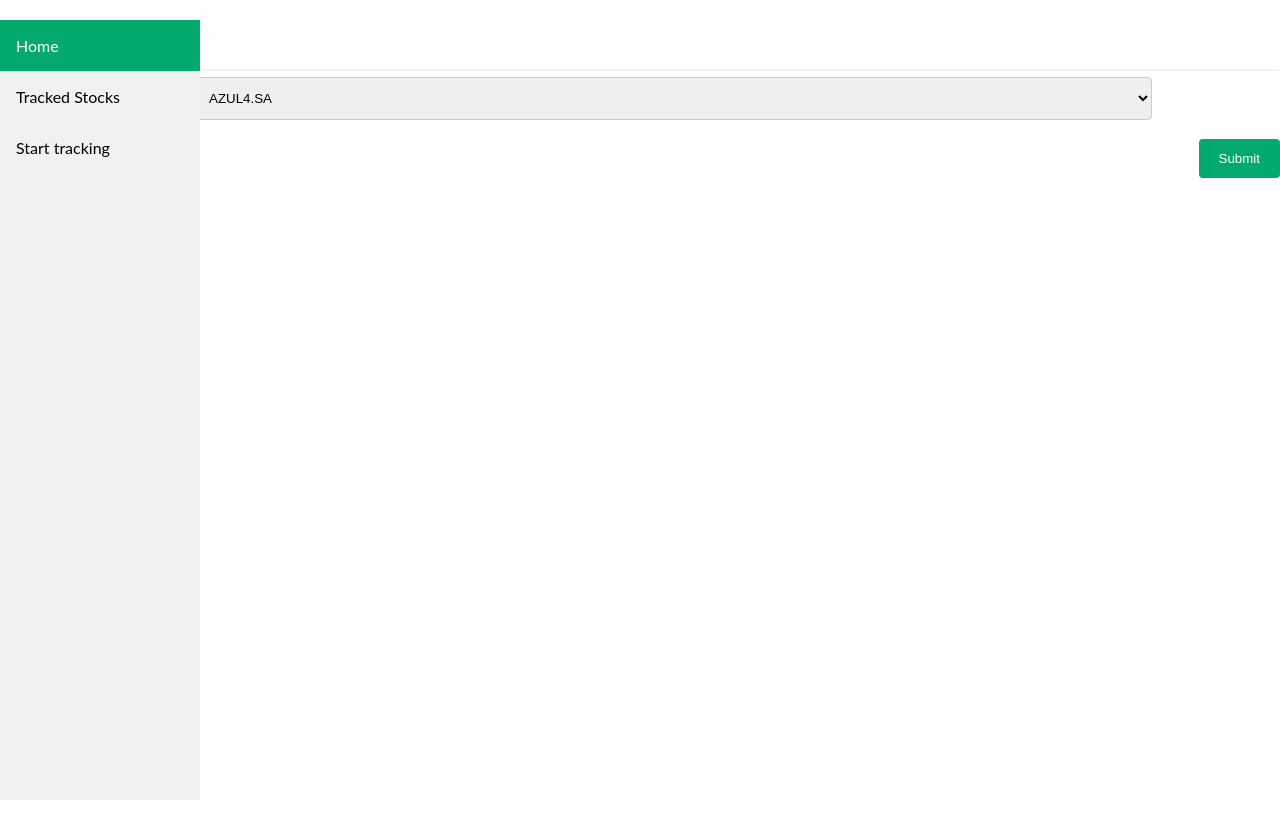
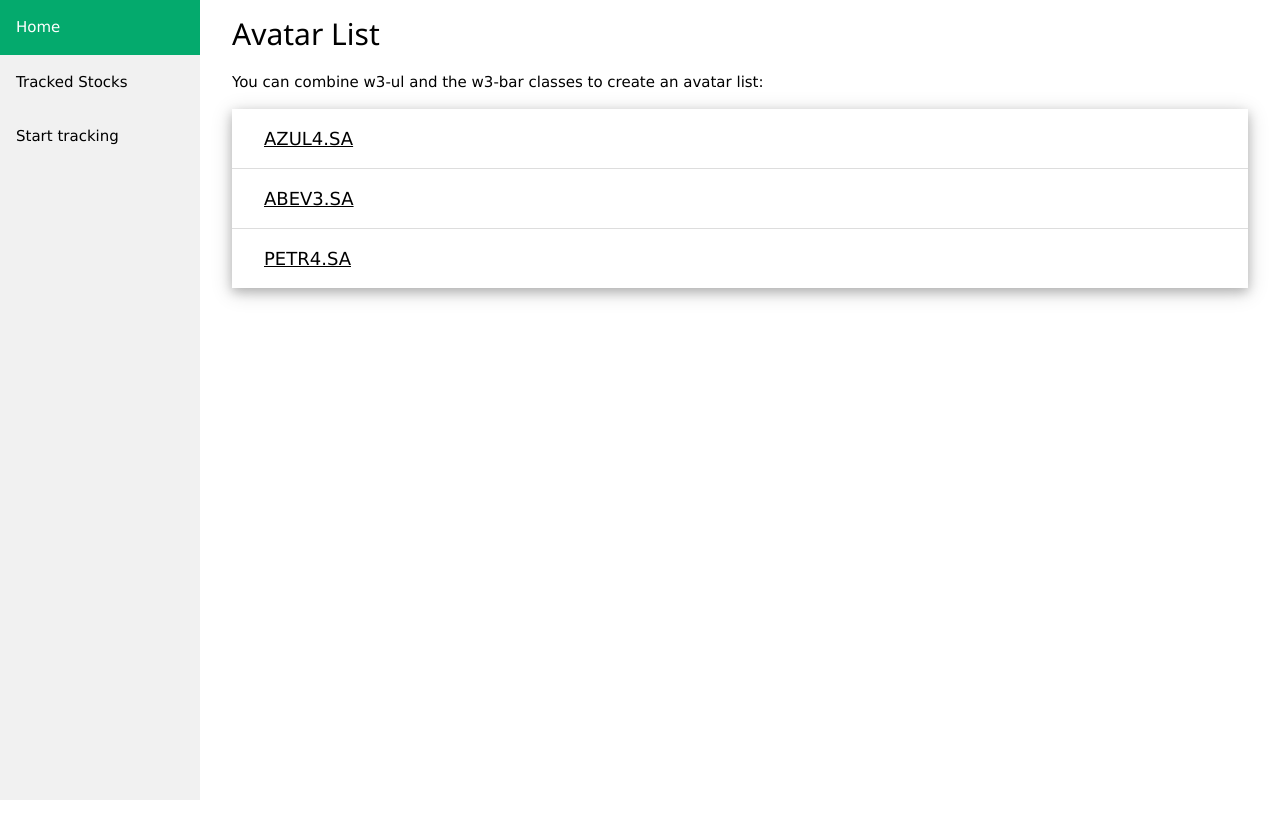
Before and after one commit to andreluiz27/b3-tracker, a Django app: page /tracker_app/tracking-forms in a window 1280 px wide. Shown: the top 819 px of the page. Run offline with Django 4.2, Linux system fonts and the light colour scheme; data comes from the database, SQL or seed files in the repository; both versions use the stored data as it was after the commit; parts of the project's set-up code (start-up, migrations or seed data) failed here and were passed over.

Commit message:
I made a list of all tracked stocks. Now I'm trying to show a particular stock

```diff
--- a/tracker_app/templates/tracker_app/stocks.html
+++ b/tracker_app/templates/tracker_app/stocks.html
@@ -1,9 +1,27 @@
 {% block content %}
-  {% include 'tracker_app/index.html' %}
-  <div class="content">
-    <h2>Responsive Sidebar Example</h2>
-    <p>This example use media queries to transform the sidebar to a top navigation bar when the screen size is 700px or less.</p>
-    <p>We have also added a media query for screens that are 400px or less, which will vertically stack and center the navigation links.</p>
-    <h3>Resize the browser window to see the effect.</h3>
-  </div>
+    {% include 'tracker_app/index.html' %}
+    <div class="content">
+        <!DOCTYPE html>
+        <html>
+            <title>W3.CSS</title>
+            <meta name="viewport" content="width=device-width, initial-scale=1">
+            <link rel="stylesheet" href="https://www.w3schools.com/w3css/4/w3.css">
+            <body>
+                <div class="w3-container">
+                    <h2>Avatar List</h2>
+                    <p>You can combine w3-ul and the w3-bar classes to create an avatar list:</p>
+                    <ul class="w3-ul w3-card-4">
+                        {% for symbol in symbols %}
+                            <li class="w3-bar">
+                                <div class="w3-bar-item">
+                                    <a href="{% url 'trackedstock' stock_symbol=symbol  %}"><span class="w3-large">{{ symbol }}</span></a>
+                                    <br>
+                                </div>
+                            </li>
+                        {% endfor %}
+                    </ul>
+                </div>
+            </body>
+        </html>
+    </div>
 {% endblock %}
--- a/tracker_app/templates/tracker_app/tracking_forms.html
+++ b/tracker_app/templates/tracker_app/tracking_forms.html
@@ -1,6 +1,6 @@
 {% block content %}
     {% include 'tracker_app/index.html' %}
-  <!DOCTYPE html>
+    <div class="content">
         <html>
             <head>
                 <style>
@@ -70,9 +70,7 @@
                 </style>
             </head>
             <body>
-
                 <h2>Responsive Form</h2>
-
                 <div class="container">
                     <form action="/tracker_app/start-tracking" method="post">
                         {% csrf_token %}
@@ -98,12 +96,10 @@
                         </div>
                         <div class="col-75">
                             <select id="stock" name="stock">
-
                                 {% for symbol in symbols %}
-           <option value={{ symbol }}>{{ symbol }}</option>
+                                    <option value={{ symbol }}>{{ symbol }}
+                                    </option>
                                 {% endfor %}
-
-
                             </select>
                         </div>
                     </div>
@@ -121,13 +117,7 @@
                 </div>
             </form>
         </div>
-
     </body>
 </html>
-
-
-
-
-
-
+</div>
 {% endblock %}
--- a/tracker_app/urls.py
+++ b/tracker_app/urls.py
@@ -22,6 +22,7 @@ urlpatterns = [
     path("", views.index, name="index"),
     path("stocks", views.stocks_page, name="stocks"),
     path("tracking-forms", views.tracking_forms_page, name="trackingforms"),
+    path("tracked-stock/<str:stock_symbol>", views.tracked_stock_detail, name="trackedstock"),
     path("start-tracking", views.StartTrackingView.as_view(), name="tracking"),
 
 ]
--- a/tracker_app/views.py
+++ b/tracker_app/views.py
@@ -1,29 +1,35 @@
-from requests import request
 from django.template import loader
 
 from django.http import HttpResponse
 from rest_framework.response import Response
-from django_celery_beat.models import PeriodicTask, IntervalSchedule
-from rest_framework.decorators import api_view
 from rest_framework.views import APIView
 from tracker_app.serializers import StockTrackerSeralizer
-from rest_framework import generics
 from tracker_app.tasks import create_periodic_task
 from tracker_app.models import StockDomain
 from django.shortcuts import redirect
-
+from django_celery_beat.models import PeriodicTask
 
 
 def index(request):
     template = loader.get_template("tracker_app/index.html")
-
     return HttpResponse(template.render())
 
 
 def stocks_page(request):
     template = loader.get_template("tracker_app/stocks.html")
+    all_tracking_task = PeriodicTask.objects.all()
+    tracking_task_list = []
+    for task in all_tracking_task:
 
-    return HttpResponse(template.render())
+        # let's not list any celery related task
+        # TODO should be refactored after
+        if "celery" not in task.name:
+            tracking_task_list.append(task.name)
+        else:
+            continue
+
+    context = {"symbols": tracking_task_list}
+    return HttpResponse(template.render(context, request))
 
 
 def tracking_forms_page(request):
@@ -31,7 +37,14 @@ def tracking_forms_page(request):
     stocks_domain = StockDomain.objects.all()
     symbols_list = [stock.symbol for stock in stocks_domain]
     context = {"symbols": symbols_list}
+    template = loader.get_template("tracker_app/stocks.html")
     return HttpResponse(template.render(context, request))
+
+
+def tracked_stock_detail(request, stock_symbol):
+    template = loader.get_template("tracker_app/stocks.html")
+    print(stock_symbol)
+    return HttpResponse(template.render())
 
 
 class StartTrackingView(APIView):
@@ -41,7 +54,8 @@ class StartTrackingView(APIView):
         stock_tracker_serializer = StockTrackerSeralizer(data=data)
         if stock_tracker_serializer.is_valid():
             create_periodic_task(stock_tracker_serializer.data.get("symbol"))
-            return redirect('/tracker_app/tracking-forms')
+            # TODO write a user return in case already has
+
+            return redirect("/tracker_app/tracking-forms")
         else:
-            print(stock_tracker_serializer.errors)
             return Response({"message": "Not valid data"})
```
Also changed, not shown: tracker_app/tasks.py (+16 -4 lines), db.sqlite3. Lines whose indentation alone changed are shown as unchanged.
